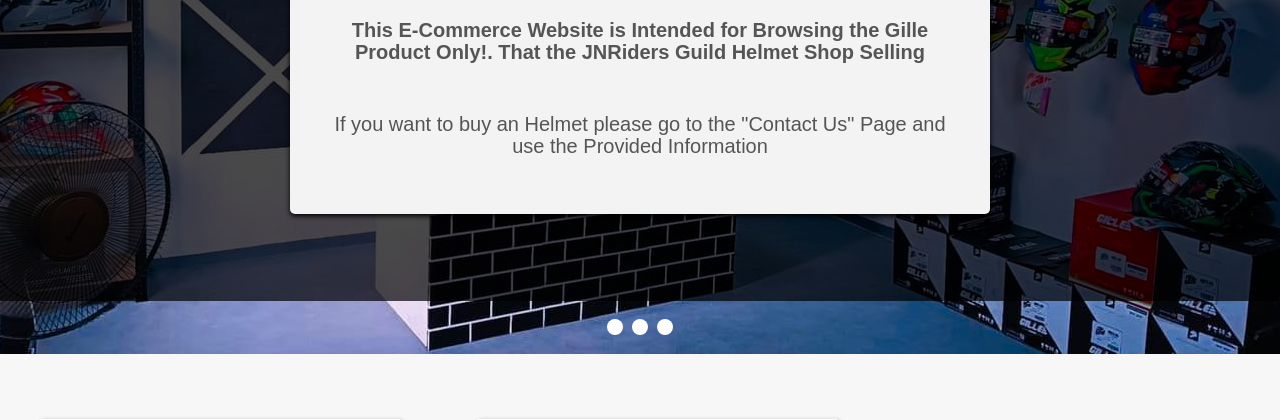
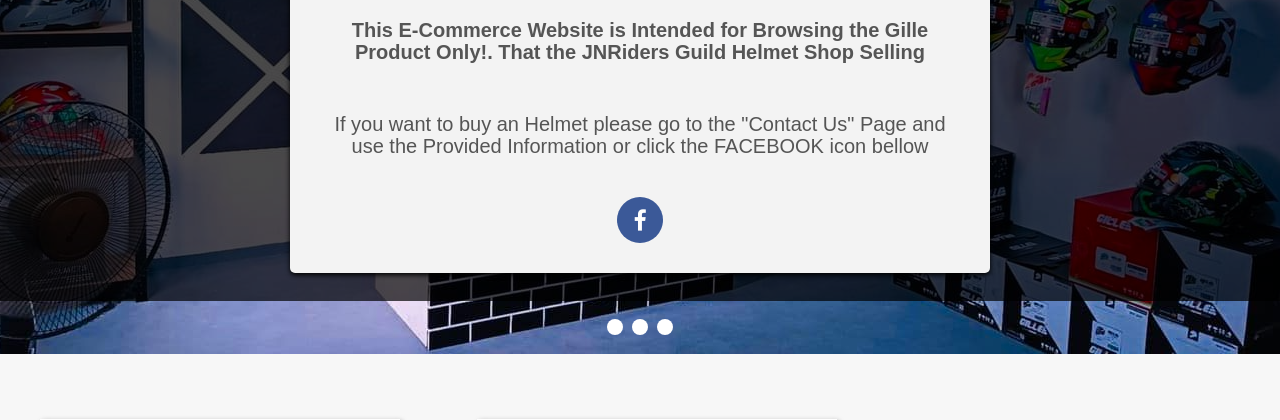
Before and after one commit to Jeremie07/JNRiders, a Django app: page / in a window 1280 px wide. Shown: the part 499-919 px from the top of the page. Run offline with Django 3.2, Linux system fonts and the light colour scheme; data comes from the database, SQL or seed files in the repository; both versions use the stored data as it was after the commit; some libraries are stand-ins or nearby versions.

Commit message:
first commit

```diff
--- a/templates/ecom/homebase.html
+++ b/templates/ecom/homebase.html
@@ -372,7 +372,15 @@ body {
 
       <h2><p>This E-Commerce Website is Intended for Browsing the Gille Product Only!. That the JNRiders Guild Helmet Shop Selling</p></h2>
     <br>
-    <h3><p>If you want to buy an Helmet please go to the "Contact Us" Page and use the Provided Information</p></h3>
+    <h3><p>If you want to buy an Helmet please go to the "Contact Us" Page and use the Provided Information or click the
+      FACEBOOK icon bellow
+    </p></h3>
+
+    <p>
+
+      <a href="https://www.facebook.com/JN-Riders-Guild-Helmet-shop-105671215528745" class="fa fa-facebook"></a>
+
+    </p>
     </div>
     </div>
 
```
Also changed, not shown: db.sqlite3.
